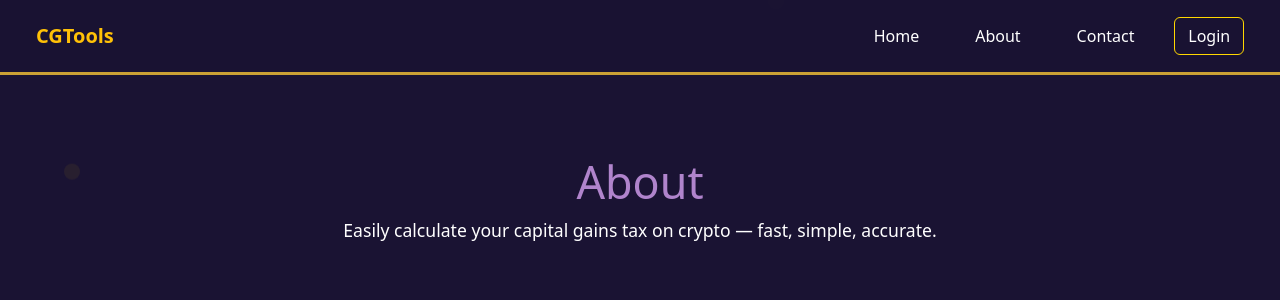
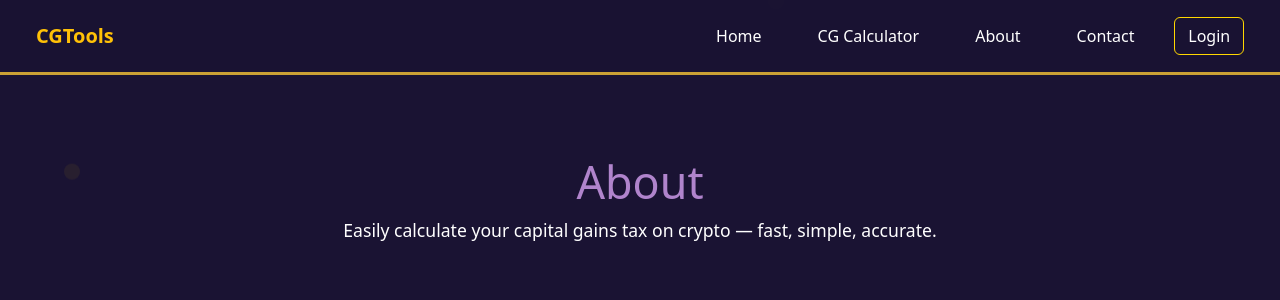
Before and after one commit to cgtools-io/AWD_Project_55, a Flask app: page /about in a window 1280 px wide. Shown: the top 300 px of the page. Run offline with Flask 3, Linux system fonts and the light colour scheme.

Commit message:
Update base.html
CG calculator added to base html navbar.

```diff
--- a/app/templates/base.html
+++ b/app/templates/base.html
@@ -22,6 +22,7 @@
         <!-- All nav links including Login are here -->
         <div class="d-flex gap-4 align-items-center">
           <a href="{{ url_for('index') }}" class="nav-link nav-hover">Home</a>
+          <a href="{{ url_for('visual') }}" class="nav-link nav-hover">CG Calculator</a>
           <a href="{{ url_for('about') }}" class="nav-link nav-hover">About</a>
           <a href="{{ url_for('contact') }}" class="nav-link nav-hover">Contact</a>
           <a href="{{ url_for('user.login') }}" class="btn btn-outline-warning text-white fw-medium login-btn">Login</a>
```
